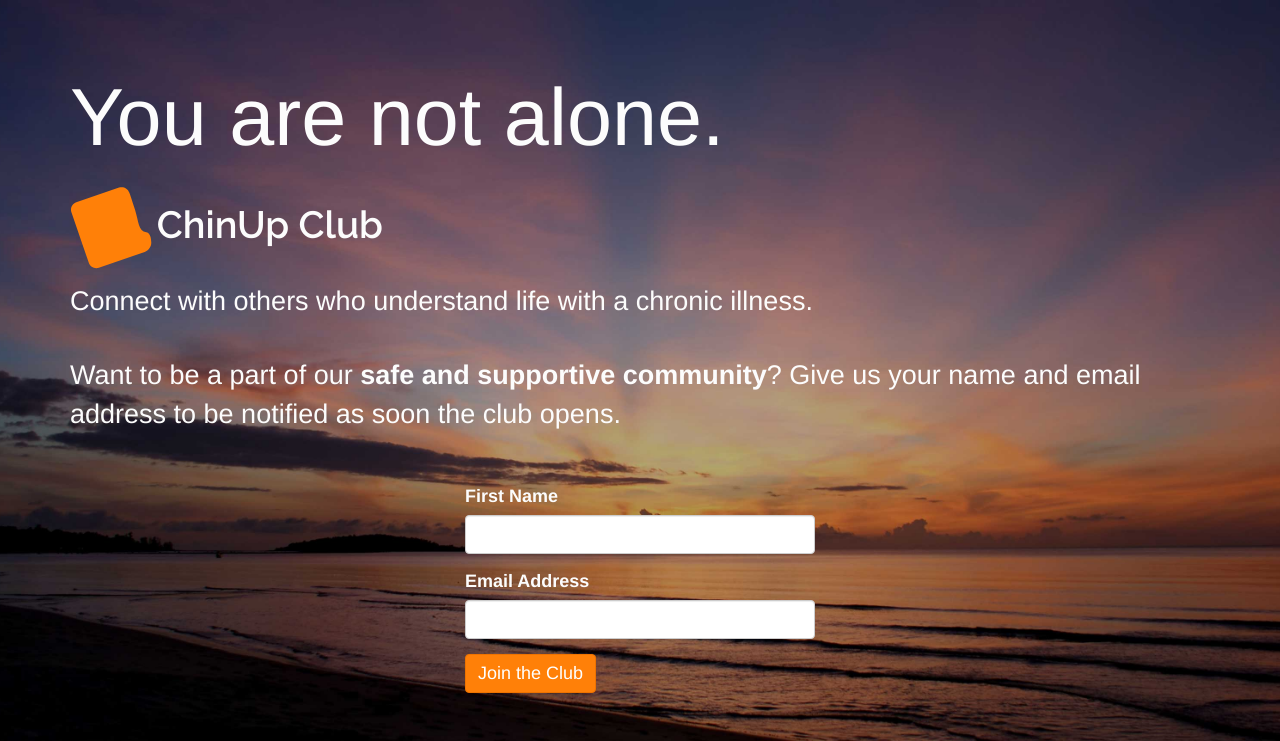
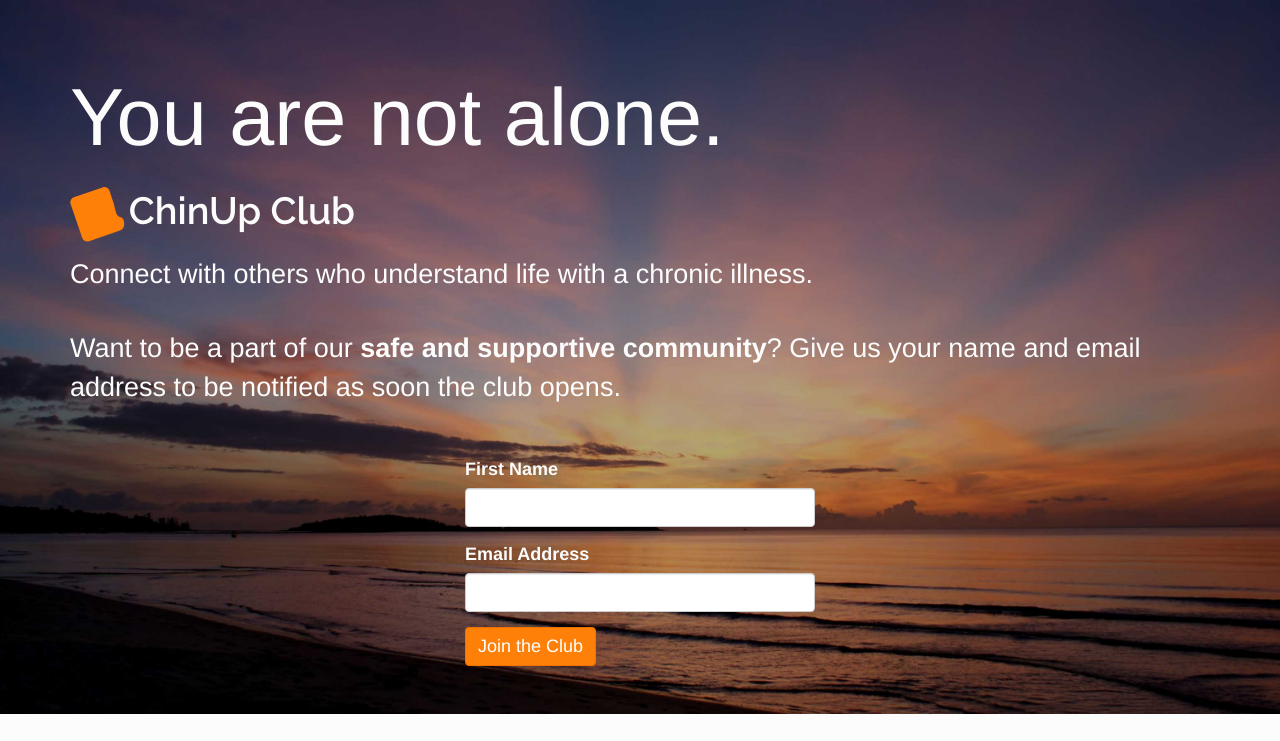
Before and after one commit to raddevon/chinupclub, a website: page index.html in a window 1280 px wide. Shown: the top 741 px of the page. Drawn offline with Linux system fonts and the light colour scheme.

Commit message:
Removes header image styles for smaller viewports

```diff
--- a/css/app.css
+++ b/css/app.css
@@ -39,9 +39,5 @@ header form {
   margin-top: 2em; }
 
 #mc_embed_signup {
-  margin-top: 2em; }
-
-@media screen and (min-width: 768px) {
-  header img {
-    height: 82px;
-    width: 83px; } }
+  margin-top: 2em;
+}
```
